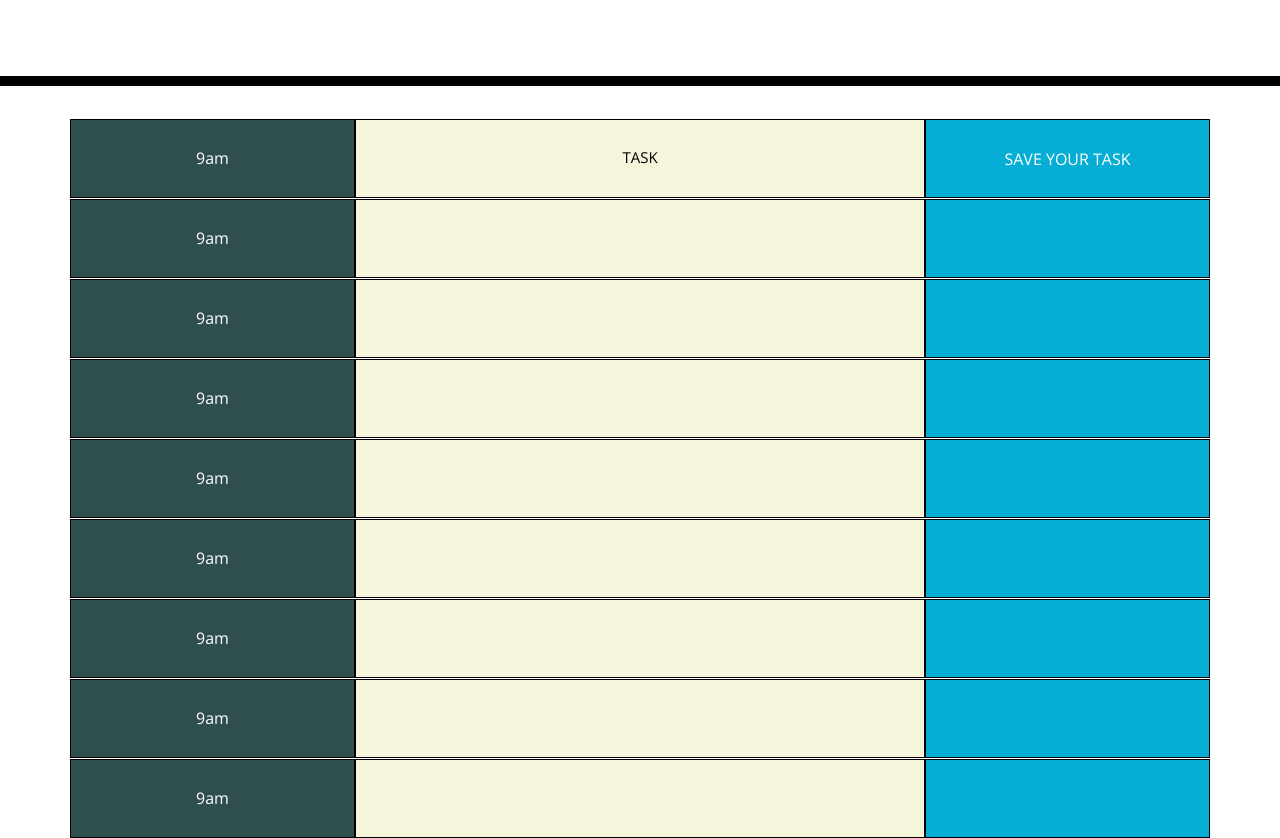
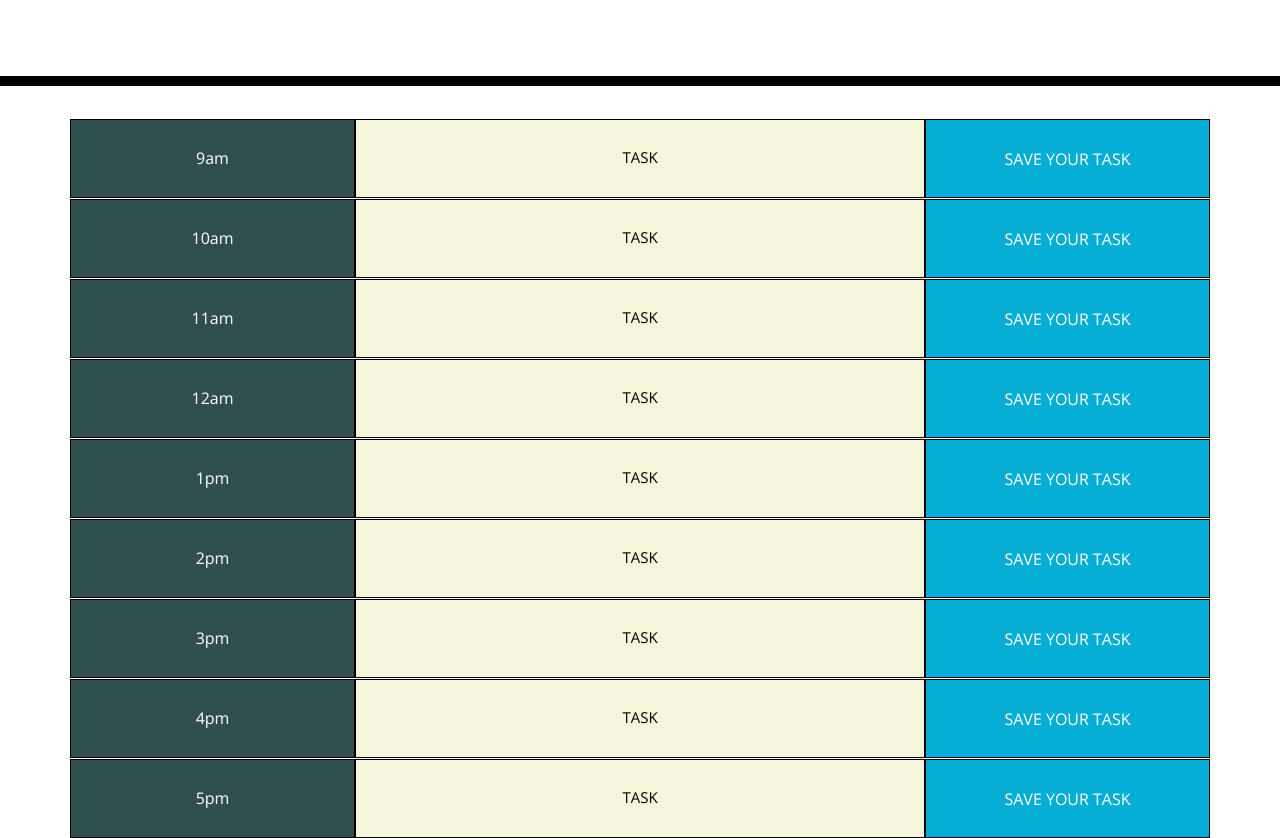
Before and after one commit to devgomez1/daily-planner, a plain HTML site: page Develop/index.html in a window 1280 px wide. Shown: the part 182-1020 px from the top of the page. Drawn offline with nearby package versions, Linux system fonts and the light colour scheme.

Commit message:
updated all buttons with their respective time stamps as well as added text content to the button and text area elements

```diff
--- a/Develop/index.html
+++ b/Develop/index.html
@@ -36,51 +36,51 @@
       </div>
 
       <div class = "row">
-        <div class = "hour col-lg-3" id ="9AM">9am</div>
-        <textarea class="time-block col-lg-6"></textarea>
-        <button class = "saveBtn col-lg-3"></button>
+        <div class = "hour col-lg-3" id ="10AM">10am</div>
+        <textarea class="time-block col-lg-6">TASK</textarea>
+        <button class = "saveBtn col-lg-3">SAVE YOUR TASK</button>
       </div>
 
       <div class = "row">
-        <div class = "hour col-lg-3" id ="9AM">9am</div>
-        <textarea class="time-block col-lg-6"></textarea>
-        <button class = "saveBtn col-lg-3"></button>
+        <div class = "hour col-lg-3" id ="11AM">11am</div>
+        <textarea class="time-block col-lg-6">TASK</textarea>
+        <button class = "saveBtn col-lg-3">SAVE YOUR TASK</button>
       </div>
 
       <div class = "row">
-        <div class = "hour col-lg-3" id ="9AM">9am</div>
-        <textarea class="time-block col-lg-6"></textarea>
-        <button class = "saveBtn col-lg-3"></button>
+        <div class = "hour col-lg-3" id ="12AM">12am</div>
+        <textarea class="time-block col-lg-6">TASK</textarea>
+        <button class = "saveBtn col-lg-3">SAVE YOUR TASK</button>
       </div>
 
       <div class = "row">
-        <div class = "hour col-lg-3" id ="9AM">9am</div>
-        <textarea class="time-block col-lg-6"></textarea>
-        <button class = "saveBtn col-lg-3"></button>
+        <div class = "hour col-lg-3" id ="1pm">1pm</div>
+        <textarea class="time-block col-lg-6">TASK</textarea>
+        <button class = "saveBtn col-lg-3">SAVE YOUR TASK</button>
       </div>
 
       <div class = "row">
-        <div class = "hour col-lg-3" id ="9AM">9am</div>
-        <textarea class="time-block col-lg-6"></textarea>
-        <button class = "saveBtn col-lg-3"></button>
+        <div class = "hour col-lg-3" id ="2pm">2pm</div>
+        <textarea class="time-block col-lg-6">TASK</textarea>
+        <button class = "saveBtn col-lg-3">SAVE YOUR TASK</button>
       </div>
 
       <div class = "row">
-        <div class = "hour col-lg-3" id ="9AM">9am</div>
-        <textarea class="time-block col-lg-6"></textarea>
-        <button class = "saveBtn col-lg-3"></button>
+        <div class = "hour col-lg-3" id ="3pm">3pm</div>
+        <textarea class="time-block col-lg-6">TASK</textarea>
+        <button class = "saveBtn col-lg-3">SAVE YOUR TASK</button>
       </div>
 
       <div class = "row">
-        <div class = "hour col-lg-3" id ="9AM">9am</div>
-        <textarea class="time-block col-lg-6"></textarea>
-        <button class = "saveBtn col-lg-3"></button>
+        <div class = "hour col-lg-3" id ="4pm">4pm</div>
+        <textarea class="time-block col-lg-6">TASK</textarea>
+        <button class = "saveBtn col-lg-3">SAVE YOUR TASK</button>
       </div>
 
       <div class = "row">
-        <div class = "hour col-lg-3" id ="9AM">9am</div>
-        <textarea class="time-block col-lg-6"></textarea>
-        <button class = "saveBtn col-lg-3"></button>
+        <div class = "hour col-lg-3" id ="5pm">5pm</div>
+        <textarea class="time-block col-lg-6">TASK</textarea>
+        <button class = "saveBtn col-lg-3">SAVE YOUR TASK</button>
       </div>
 
     </div>
```
